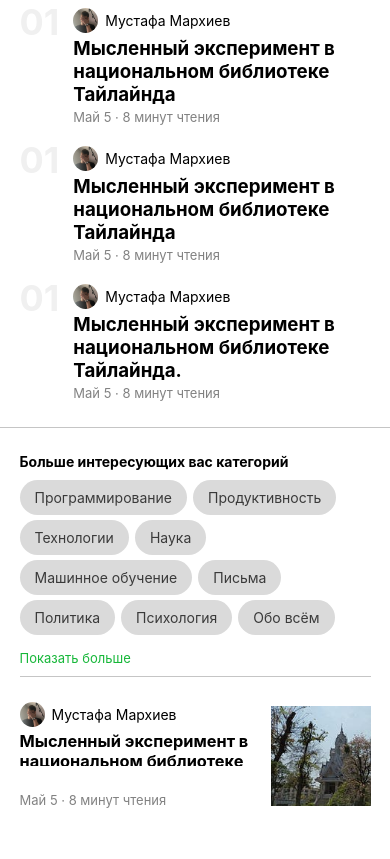
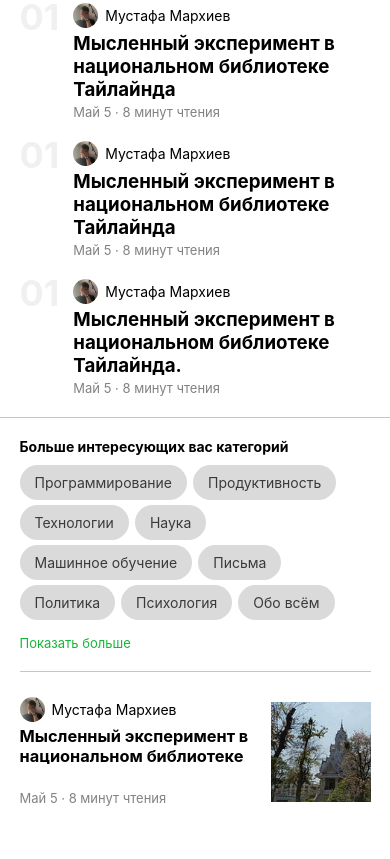
Before and after one commit to elgntt/Bloggers, a plain HTML site: page index.html in a window 390 px wide. Shown: the part 1091-1950 px from the top of the page. Drawn offline with Linux system fonts and the light colour scheme.

Commit message:
Resolve problems with adaptive

```diff
--- a/css/style.css
+++ b/css/style.css
@@ -119,6 +119,13 @@ section {
             padding: 25px 0;
       }
 }
+@media (max-width:700px) {
+      @media (max-width:905px) {
+            section {
+                  padding: 20px 0;
+            }
+      }
+}
 /* ------------------- Section blogs-card ------------ */
 
 .blogs-cards__header {
@@ -237,7 +244,7 @@ section {
 @media (max-width:700px) {
       .card__title {
             font-size: 14px;
-            max-height: 35px;
+            max-height: 38px;
       }
       .card__text p {
             display: none;
@@ -284,7 +291,7 @@ section {
 }
 @media (max-width: 905px) {
       .category {
-            max-width: 100%;
+            max-width: 100vh;
             border-bottom: 1px solid rgb(197, 197, 197);
       }
 }
@@ -335,5 +342,11 @@ section {
 
 .category .more {
       color: #16B739;
-      padding-bottom: 10px;
+      padding-bottom: 25px;
 }
+@media (max-width:700px) {
+      .category .more {
+            color: #16B739;
+            padding-bottom: 20px;
+      }
+}
```
Also changed, not shown: index.html (+0 -1 lines).
